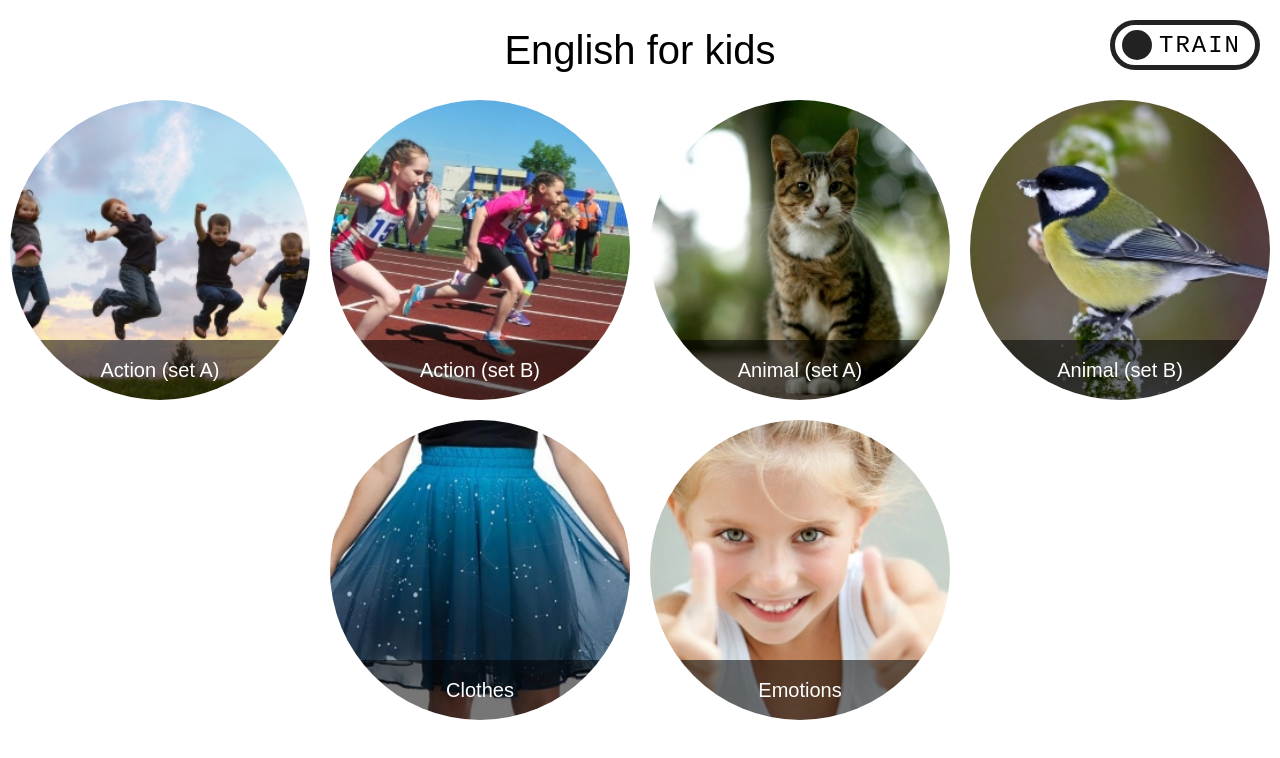
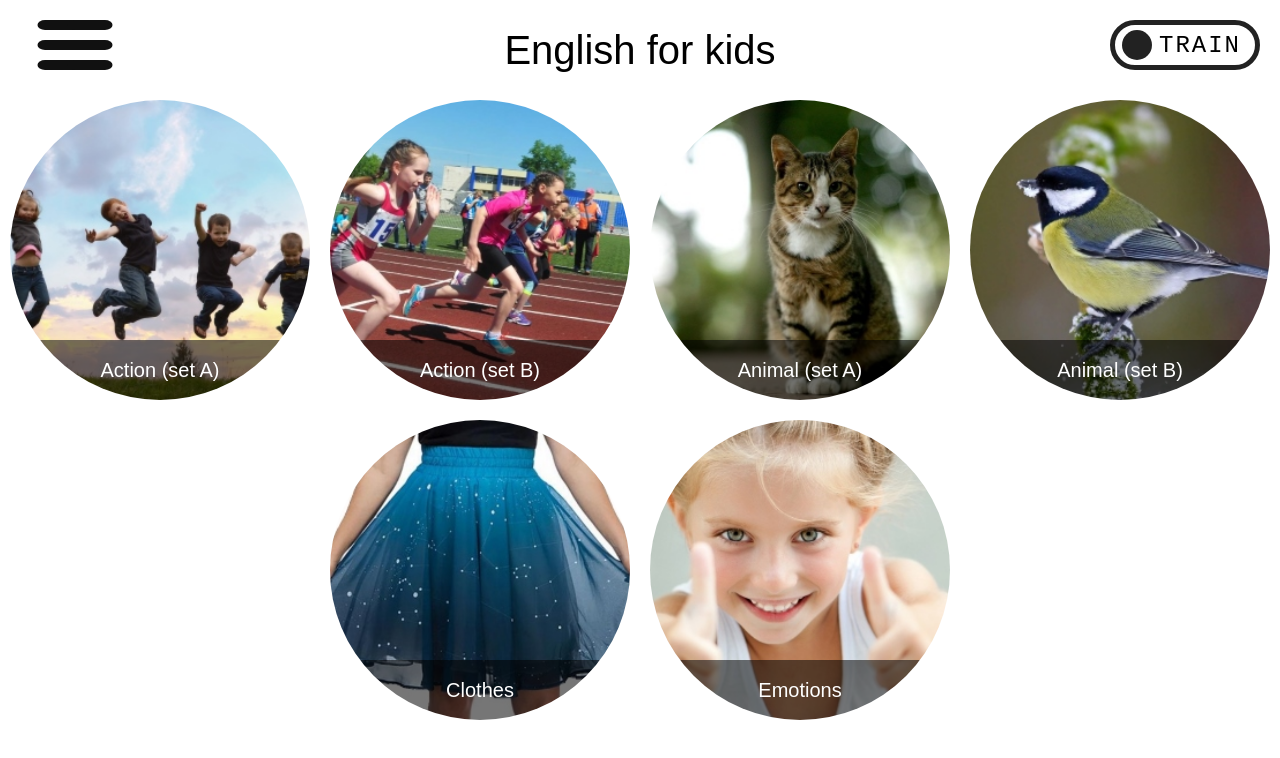
Before and after one commit to fronte-finem/Rolling-Scopes-School__JSFE-2021Q1, a React app: page /#/ in a window 1280 px wide. Shown: the top 758 px of the page. Built offline with nearby package versions, Linux system fonts and the light colour scheme.

Commit message:
feat: use sidebar-state context

```diff
--- a/src/components/btn-menu/btn-menu.tsx
+++ b/src/components/btn-menu/btn-menu.tsx
@@ -1,7 +1,8 @@
-import React, { useState } from 'react';
+import React, { useContext } from 'react';
 
 import { StyledProps } from 'types/styled';
 
+import { SidebarContext } from '../../contexts/sidebar-context';
 import {
   StripeBottomLeft,
   StripeBottomRight,
@@ -13,12 +14,15 @@ import {
 } from './style';
 
 export const BtnMenu = ({ className }: StyledProps): JSX.Element => {
-  const [close, setClose] = useState(false);
+  const {
+    sidebarState: { close },
+    dispatch,
+  } = useContext(SidebarContext);
 
-  const btnClassName = `${className || ''} ${close ? 'close' : ''}`;
+  const btnClassName = `${className || ''} ${!close ? 'close' : ''}`;
 
   const handleClick = () => {
-    setClose(!close);
+    dispatch(!close);
   };
 
   return (
--- a/src/components/btn-menu/style.tsx
+++ b/src/components/btn-menu/style.tsx
@@ -5,6 +5,8 @@ export const StyledBtnMenu = styled.button`
   --stripe-s: 5px;
   --stripe-w: calc(50% + var(--stripe-s));
   --stripe-h: calc(2 * var(--stripe-s));
+  --stripe-c: #111;
+
   position: relative;
   width: 50px;
   height: 50px;
@@ -17,6 +19,7 @@ export const StyledBtnMenu = styled.button`
     --clockwise: rotate(45deg) scaleX(1.4142);
     --counter-clockwise: rotate(-45deg) scaleX(1.4142);
     --scale-x: scaleX(1);
+    --stripe-c: #eee;
   }
 `;
 
@@ -35,7 +38,7 @@ const Stripe = styled.span`
   position: absolute;
   width: var(--stripe-w);
   height: var(--stripe-h);
-  background: #333;
+  background: var(--stripe-c);
   border-radius: var(--stripe-s);
   transition: all 200ms ease-in-out;
 `;
--- a/src/components/sidebar/sidebar.tsx
+++ b/src/components/sidebar/sidebar.tsx
@@ -1,16 +1,25 @@
-import React from 'react';
+import React, { useContext } from 'react';
 
+import { SidebarContext } from 'contexts/sidebar-context';
 import { CategoryDTO } from 'types/category-dto';
+import { StyledProps } from 'types/styled';
 
-import { StyledBar, StyledCategoriesItem, StyledLink, StyledList } from './style';
+import { StyledBar, StyledBtnMenu, StyledCategoriesItem, StyledLink, StyledList } from './style';
 
-export interface CategoriesProps {
+export interface CategoriesProps extends StyledProps {
   data: CategoryDTO[];
 }
 
-export const Sidebar = ({ data }: CategoriesProps): JSX.Element => {
+export const Sidebar = ({ data, className }: CategoriesProps): JSX.Element => {
+  const {
+    sidebarState: { close },
+  } = useContext(SidebarContext);
+
+  const sidebarClassName = `${className || ''} ${close ? 'close' : ''}`;
+
   return (
-    <StyledBar>
+    <StyledBar className={sidebarClassName}>
+      <StyledBtnMenu />
       <StyledList>
         <StyledCategoriesItem key="nome">
           <StyledLink exact to="/" draggable={false}>
--- a/src/components/sidebar/style.tsx
+++ b/src/components/sidebar/style.tsx
@@ -1,15 +1,33 @@
 import { NavLink } from 'react-router-dom';
 import styled from 'styled-components';
 
+import { BtnMenu } from 'components/btn-menu/btn-menu';
+
 export const StyledBar = styled.nav`
+  --w: 300px;
+  --ofsset: 20px;
+
   position: absolute;
   z-index: 10;
   top: 0;
-  left: -300px;
-  width: 300px;
+  left: 0;
+  width: var(--w);
   height: 100vh;
   background: #0008;
   backdrop-filter: blur(5px);
+  transition: all 500ms;
+
+  &.close {
+    left: -300px;
+    --ofsset: -100px;
+  }
+`;
+
+export const StyledBtnMenu = styled(BtnMenu)`
+  position: absolute;
+  right: var(--ofsset);
+  top: 20px;
+  transition: all 500ms;
 `;
 
 export const StyledList = styled.ul`
--- /dev/null
+++ b/src/contexts/sidebar-context.ts
@@ -0,0 +1,26 @@
+import React from 'react';
+
+export interface SidebarState {
+  close: boolean;
+}
+
+export interface SidebarContextValue {
+  sidebarState: SidebarState;
+  dispatch: React.Dispatch<boolean>;
+}
+
+export const initialSidebarState: SidebarState = {
+  close: true,
+};
+
+export const SidebarContext = React.createContext<SidebarContextValue>({
+  sidebarState: initialSidebarState,
+  dispatch: () => true,
+});
+
+export const sidebarReducer = (state: SidebarState, close: boolean): SidebarState => {
+  return {
+    ...state,
+    close,
+  };
+};
--- a/src/index.tsx
+++ b/src/index.tsx
@@ -6,6 +6,7 @@ import { CardsField } from 'components/cards-field/cards-field';
 import { Categories, CategoriesProps } from 'components/categories/categories';
 import { Header } from 'components/header/header';
 import { Sidebar } from 'components/sidebar/sidebar';
+import { initialSidebarState, SidebarContext, sidebarReducer } from 'contexts/sidebar-context';
 import { useFetch } from 'services/fetch-hook';
 import { fixLinks } from 'services/fix-links';
 import { categoriesDTOValidator } from 'types/category-dto';
@@ -18,12 +19,14 @@ const Cards = ({ data }: CategoriesProps) => {
 
 const App = () => {
   const [data, isLoading, error] = useFetch('./data/cards.json', categoriesDTOValidator);
+  const [sidebarState, dispatch] = React.useReducer(sidebarReducer, initialSidebarState);
 
   if (isLoading) return <>Loading...</>;
   if (error) return <>Error...</>;
 
   return (
     <div>
+      <SidebarContext.Provider value={{ sidebarState, dispatch }}>
         <Header />
         <HashRouter>
           <div>
@@ -41,6 +44,7 @@ const App = () => {
             </Switch>
           </div>
         </HashRouter>
+      </SidebarContext.Provider>
     </div>
   );
 };
```
Lines whose indentation alone changed are shown as unchanged.
